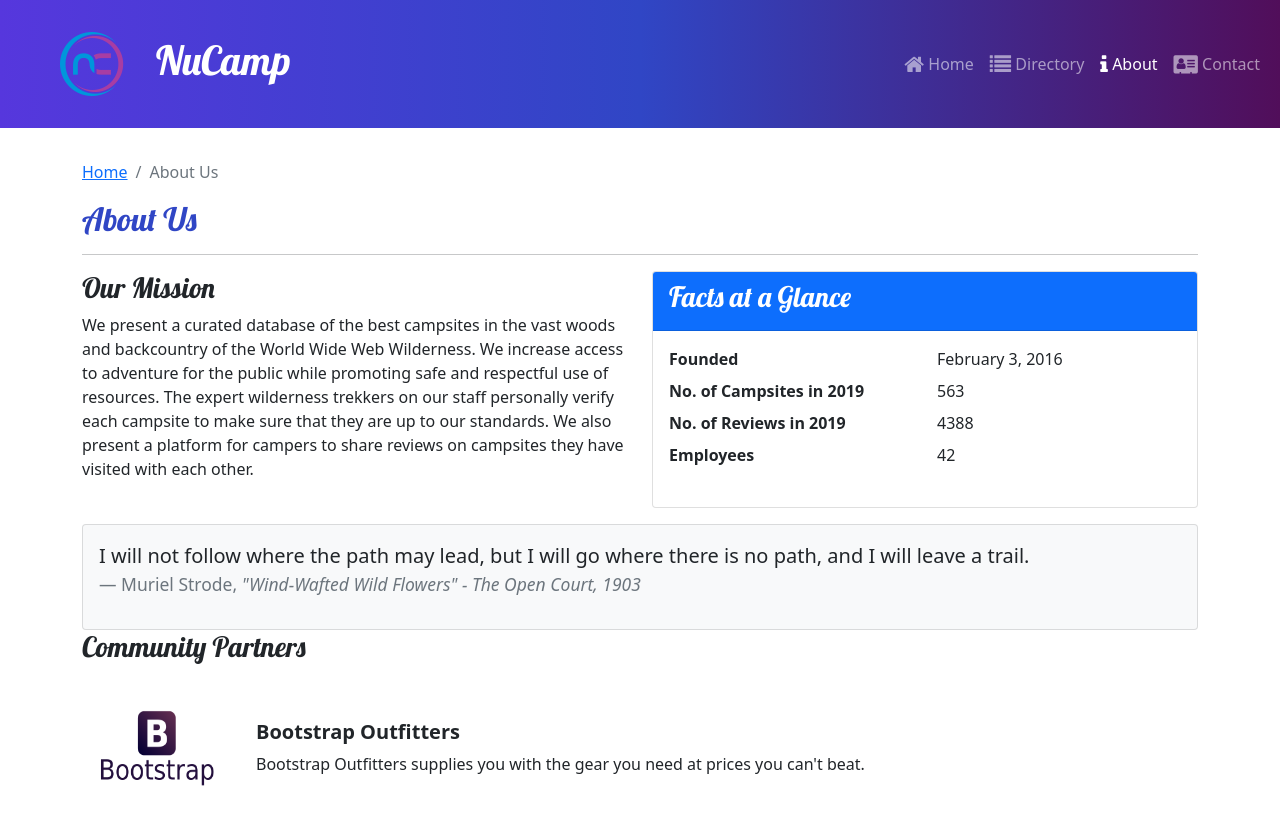
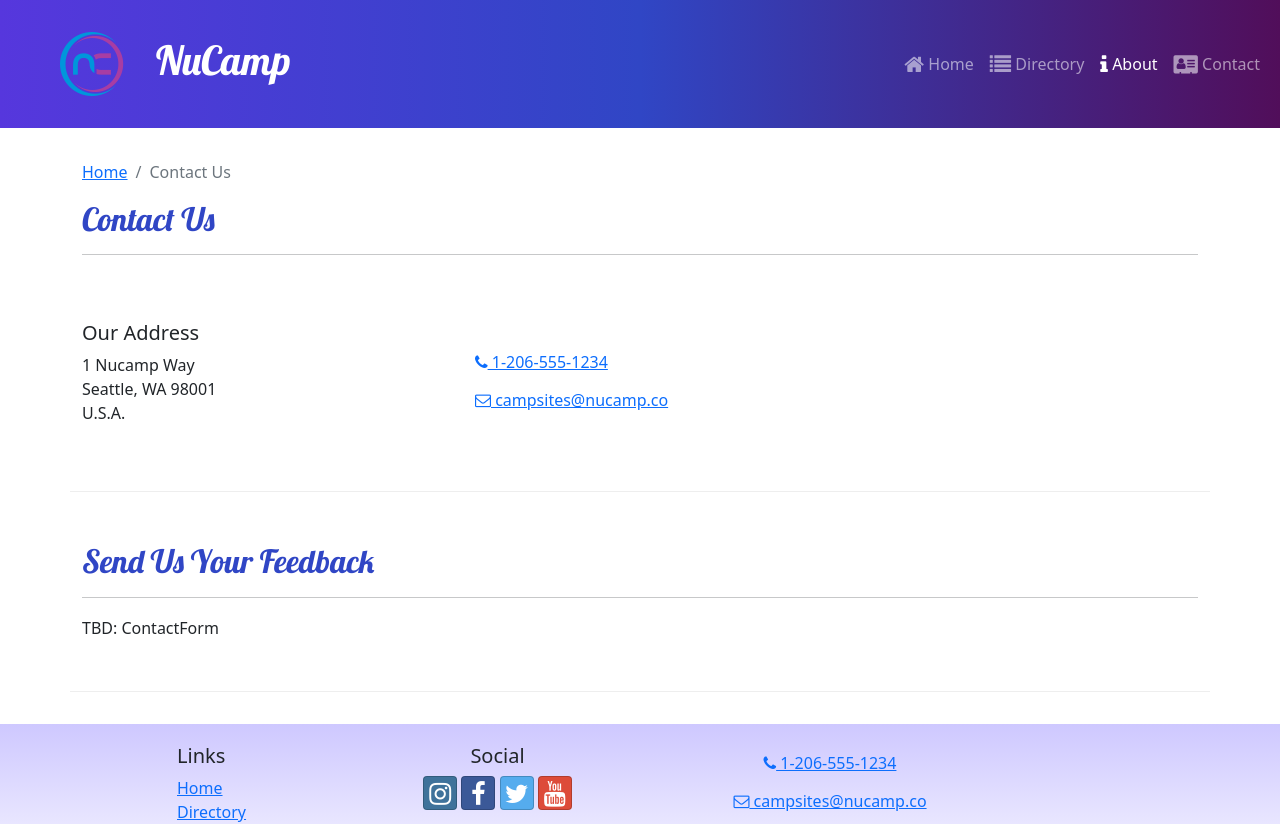
Before and after one commit to balaurenson/reactNucampSite2022, a React (Create React App) app: page /about in a window 1280 px wide. Shown: the top 824 px of the page. Built offline with nearby package versions, Linux system fonts and the light colour scheme.

Commit message:
React Week 3: ContactPage

```diff
--- a/src/pages/AboutPage.js
+++ b/src/pages/AboutPage.js
@@ -1,71 +1,51 @@
-import { Col, Row, Container, Card, CardBody, CardHeader } from 'reactstrap';
-import PartnersList from '../features/partners/PartnersList';
+
+import { Container, Col, Row } from 'reactstrap';
 import SubHeader from '../components/SubHeader';
 
-const AboutPage = () => {
+const ContactPage = () => {
     return (
         <Container>
-            <SubHeader current='About Us' />
-            <Row classname='row-content'>
-                <Col sm='6'>
-                    <h3>Our Mission</h3>
-                    <p>
-                        We present a curated database of the best campsites in the
-                        vast woods and backcountry of the World Wide Web Wilderness.
-                        We increase access to adventure for the public while
-                        promoting safe and respectful use of resources. The expert
-                        wilderness trekkers on our staff personally verify each
-                        campsite to make sure that they are up to our standards. We
-                        also present a platform for campers to share reviews on
-                        campsites they have visited with each other.
-                    </p>
-                </Col>
-                <Col sm='6'>
-                    <Card>
-                        <CardHeader className='bg-primary text-white'>
-                            <h3>Facts at a Glance</h3>
-                        </CardHeader>
-                        <CardBody>
-                            <dl className='row'>
-                                <dt className='col-6'>Founded</dt>
-                                <dd className='col-6'>February 3, 2016</dd>
-                                <dt className='col-6'>No. of Campsites in 2019</dt>
-                                <dd className='col-6'>563</dd>
-                                <dt className='col-6'>No. of Reviews in 2019</dt>
-                                <dd className='col-6'>4388</dd>
-                                <dt className='col-6'>Employees</dt>
-                                <dd className='col-6'>42</dd>
-                            </dl>
-                        </CardBody>
-                    </Card>
+            <SubHeader current='Contact Us' />
+
+            <Row className='row-content align-items-center'>
+                <Col sm='4'>
+                    <h5>Our Address</h5>
+                    <address>
+                        1 Nucamp Way
+                        <br />
+                        Seattle, WA 98001
+                        <br />
+                        U.S.A.
+                    </address>
                 </Col>
                 <Col>
-                    <Card className='bg-light mt-3'>
-                        <CardBody className='blockquote'>
-                            <p>
-                                I will not follow where the path may lead, but I
-                                will go where there is no path, and I will leave
-                                a trail.
-                            </p>
-                            <footer className='blockquote-footer'>
-                                Muriel Strode,{' '}
-                                <cite title='Source Title'>
-                                    "Wind-Wafted Wild Flowers" - The Open Court,
-                                    1903
-                                </cite>
-                            </footer>
-                        </CardBody>
-                    </Card>
+                    <a
+                        role='button'
+                        className='btn btn-link'
+                        href='tel:+12065551234'
+                    >
+                        <i className='fa fa-phone' /> 1-206-555-1234
+                    </a>
+                    <br />
+                    <a
+                        role='button'
+                        className='btn btn-link'
+                        href='mailto:fakeemail@fakeemail.co'
+                    >
+                        <i className='fa fa-envelope-o' /> campsites@nucamp.co
+                    </a>
                 </Col>
             </Row>
-            <Row classname='row-content'>
+
+            <Row className='row-content'>
                 <Col xs='12'>
-                    <h3>Community Partners</h3>
+                    <h2>Send Us Your Feedback</h2>
+                    <hr />
                 </Col>
-                <PartnersList />
+                <Col md='10'>TBD: ContactForm</Col>
             </Row>
         </Container>
-    )
+    );
 };
 
-export default AboutPage;
+export default ContactPage;
--- a/src/pages/ContactPage.js
+++ b/src/pages/ContactPage.js
@@ -1,5 +1,49 @@
+import { Container, Col, Row } from 'reactstrap';
+import SubHeader from "../components/SubHeader";
+
 const ContactPage = () => {
-    return <div>ContactPage</div>
+    return (
+        <Container>
+            <SubHeader current='Contact Us'>
+                <Row className='row-content align-items-center'>
+                    <Col sm='4'>
+                        <h5>Our Address</h5>
+                        <address>
+                        1 Nucamp Way
+                        <br />
+                        Seattle, WA 98001
+                        <br />
+                        U.S.A.
+                        </address>
+                    </Col>
+                    <Col>
+                    <a
+                        role='button'
+                        className='btn btn-link'
+                        href='tel:+12065551234'
+                    >
+                        <i className='fa fa-phone' /> 1-206-555-1234
+                    </a>
+                    <br />
+                    <a
+                        role='button'
+                        className='btn btn-link'
+                        href='mailto:fakeemail@fakeemail.co'
+                    >
+                        <i className='fa fa-envelope-o' /> campsites@nucamp.co
+                    </a>
+                    </Col>
+                </Row>
+                <Row className='row-content'>
+                    <Col xs='12'>
+                        <h2>Send Us Your Feedback</h2>
+                        <hr />
+                    </Col>
+                    <Col md='10'>TBD: ContactForm</Col>
+                </Row>
+            </SubHeader>
+        </Container>
+    )
 };
 
 export default ContactPage;
```
